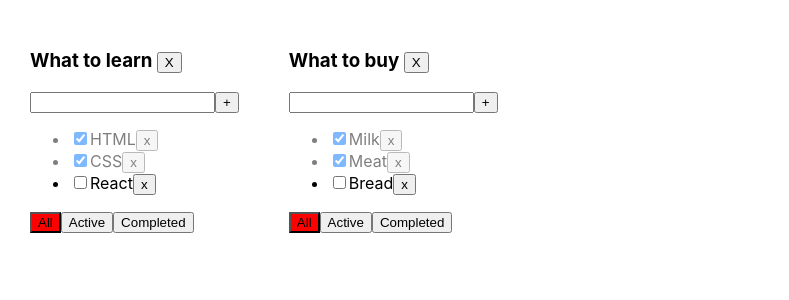
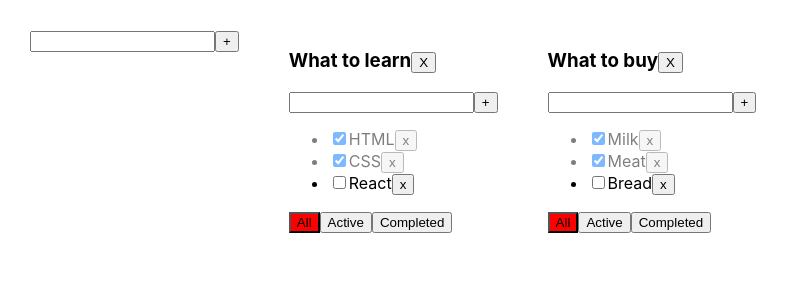
Before and after one commit to Ivan-1988/ToDoList, a React (Create React App) app: page / in a window 1280 px wide. Shown: the top 300 px of the page, without its empty margins (0-789 px from the left). Built offline with nearby package versions, Linux system fonts and the light colour scheme.

Commit message:
sixth step

```diff
--- /dev/null
+++ b/src/AddItemForm.tsx
@@ -0,0 +1,47 @@
+import React, {useState, KeyboardEvent, ChangeEvent} from 'react';
+
+type AddItemFormPropsType = {
+    addItem: (title: string) => void
+}
+
+function AddItemForm(props: AddItemFormPropsType) {
+    const [title, setTitle] = useState('')
+    const [error, setError] = useState<boolean>(false)
+
+    const onChangeTitle = (e: ChangeEvent<HTMLInputElement>) => {
+        setTitle(e.currentTarget.value)
+        setError(false)
+    }
+    const onClickAddItem = () => {
+        const trimmedTitle = title.trim()
+        if (trimmedTitle) {
+            props.addItem(trimmedTitle)
+        } else {
+            setError(true)
+        }
+        setTitle('')
+
+    }
+    const onKeyPressAddItem = (e: KeyboardEvent<HTMLInputElement>) => {
+        if (e.key === 'Enter'){
+            onClickAddItem()
+        }
+    }
+    const errorMessage = error
+        ? <div className={'error-message'}>Title is required!</div>
+        : null
+
+    return(
+        <div>
+            <input className={error ? 'error' : ''}
+                   value={title} //https://learn-reactjs.ru/basics/forms
+                   onChange={onChangeTitle}
+                   onKeyPress={onKeyPressAddItem}
+            />
+            <button onClick={onClickAddItem}>+</button>
+            {errorMessage}
+        </div>
+    )
+}
+
+export default AddItemForm;
--- a/src/App.tsx
+++ b/src/App.tsx
@@ -2,6 +2,7 @@ import React, {useState} from 'react';
 import './App.css';
 import TodoList from "./TodoList";
 import {v1} from "uuid";
+import AddItemForm from "./AddItemForm";
 
 
 export type TaskType = {
@@ -64,6 +65,11 @@ function App() {
         setTasks({...tasks})
     }
 
+    function changeTaskTitle(taskID: string, newTitle: string, TodoListID: string) {
+        tasks[TodoListID] = tasks[TodoListID].map(t => (t.id === taskID ? {...t, title: newTitle} : t))
+        setTasks({...tasks})
+    }
+
     function changeFilter(value: FilterValuesType, TodoListID: string) {
         setTodoLists(todoLists.map(tl => tl.id === TodoListID ? {...tl, filter: value} : tl))
     }
@@ -71,6 +77,17 @@ function App() {
     function removeTodoList(todoListID: string){
         setTodoLists(todoLists.filter(tl => tl.id !== todoListID))
         delete tasks[todoListID]
+    }
+
+    function addTodoList (title: string){
+        const newTodoListID = v1()
+        const newTodoList: TodoListType = {id: newTodoListID, title, filter: 'all'}
+        setTodoLists([...todoLists, newTodoList])
+        setTasks({...tasks, [newTodoListID]: []})
+    }
+
+    function changeTodoListTitile(title: string, TodoListID: string) {
+        setTodoLists(todoLists.map(tl => tl.id === TodoListID ? {...tl, title: title} : tl))
     }
 
 //UI
@@ -98,12 +115,15 @@ function App() {
                 removeTodoList={removeTodoList}
                 changeFilter={changeFilter}
                 changeTaskStatus={changeTaskStatus}
+                changeTaskTitle={changeTaskTitle}
+                changeTodoListTitle={changeTodoListTitile}
             />
         )
     })
 
     return (
         <div className="App">
+            <AddItemForm addItem={addTodoList}/>
             {todoListsComponents}
         </div>
     );
--- /dev/null
+++ b/src/EditableSpan.tsx
@@ -0,0 +1,32 @@
+import React, {useState, KeyboardEvent, ChangeEvent} from 'react';
+
+type EditableSpanPropsType = {
+    title: string
+    changeTitle: (title: string) => void
+}
+
+function EditableSpan(props: EditableSpanPropsType){
+    const [editMode, setEditMode] = useState<boolean>(false)
+    const [title, setTitle] = useState(props.title)
+
+    const onEditMode = () => setEditMode(true)
+    const offEditMode = () => {
+        setEditMode(false)
+        props.changeTitle(title)
+    }
+    const onChangeTitle = (e: ChangeEvent<HTMLInputElement>) => setTitle(e.currentTarget.value)
+
+
+    return(
+        editMode
+        ? <input
+            value={title}
+            autoFocus={true}
+            onChange={onChangeTitle}
+            onBlur={offEditMode}
+            />
+        : <span onDoubleClick={onEditMode}>{props.title}</span>
+    )
+}
+
+export default EditableSpan;
--- a/src/TodoList.tsx
+++ b/src/TodoList.tsx
@@ -1,5 +1,7 @@
 import React, {useState, KeyboardEvent, ChangeEvent} from 'react';
 import {FilterValuesType, TaskType} from "./App";
+import AddItemForm from "./AddItemForm";
+import EditableSpan from "./EditableSpan";
 
 type TodoListPropsType = {
     todoListID: string
@@ -11,17 +13,23 @@ type TodoListPropsType = {
     removeTodoList: (todoListID: string) => void
     changeFilter: (value: FilterValuesType, TodoListID: string) => void
     changeTaskStatus: (taskID: string, newIsDoneValue: boolean, TodoListID: string) => void
+    changeTaskTitle: (taskID: string, newTitle: string, TodoListID: string) => void
+    changeTodoListTitle: (title: string, TodoListID: string) => void
 }
 
 function TodoList(props: TodoListPropsType) {
     const {filter} = props
     // const filter = props.filter
 
-    const [title, setTitle] = useState('')
-    const [error, setError] = useState<boolean>(false)
+/*    const [title, setTitle] = useState('')
+    const [error, setError] = useState<boolean>(false)*/
     const tasksJSXElements = props.tasks.map( t => {
         const removeTask = () => props.removeTask(t.id, props.todoListID)
-        const changeTaskStatus = (e: ChangeEvent<HTMLInputElement>) => props.changeTaskStatus(t.id, e.currentTarget.checked, props.todoListID)
+        const changeTaskStatus = (e: ChangeEvent<HTMLInputElement>) =>
+            props.changeTaskStatus(t.id, e.currentTarget.checked, props.todoListID)
+        const changeTaskTitle = (title: string) =>
+            props.changeTaskTitle(t.id, title, props.todoListID)
+
         return (
                 <li className={t.isDone ? 'is-done' : ''}>
                     <input
@@ -29,7 +37,8 @@ function TodoList(props: TodoListPropsType) {
                         type="checkbox"
                         checked={t.isDone}
                     />
-                    <span>{t.title}</span>
+                    {/*<span>{t.title}</span>*/}
+                    <EditableSpan title={t.title} changeTitle={changeTaskTitle}/>
                     <button onClick={ removeTask }>x</button>
                 </li>
         )
@@ -37,7 +46,7 @@ function TodoList(props: TodoListPropsType) {
 
 
 
-    const onClickAddTask = () => {
+ /*   const onClickAddTask = () => {
         const trimmedTitle = title.trim()
         if (trimmedTitle) {
             props.addTask(trimmedTitle, props.todoListID)
@@ -46,31 +55,37 @@ function TodoList(props: TodoListPropsType) {
         }
         setTitle('')
 
-    }
+    }*/
 
-    const onKeyPressAddTask = (e: KeyboardEvent<HTMLInputElement>) => {
+/*    const onKeyPressAddTask = (e: KeyboardEvent<HTMLInputElement>) => {
         if (e.key === 'Enter'){
             onClickAddTask()
         }
-    }
-    const onChangeTitle = (e: ChangeEvent<HTMLInputElement>) => {
+    }*/
+/*    const onChangeTitle = (e: ChangeEvent<HTMLInputElement>) => {
         setTitle(e.currentTarget.value)
         setError(false)
-    }
+    }*/
 
     const onClickAllFilter = () => props.changeFilter('all', props.todoListID)
     const onClickActiveFilter = () => props.changeFilter('active', props.todoListID)
     const onClickCompletedFilter = () => props.changeFilter('completed', props.todoListID)
     const onClickremoveTodoList = () => props.removeTodoList(props.todoListID)
-    const errorMessage = error
+    const addTask = (title: string) => props.addTask(title, props.todoListID)
+    const changeTodoListTitle = (title: string) => props.changeTodoListTitle(title, props.todoListID)
+/*    const errorMessage = error
         ? <div className={'error-message'}>Title is required!</div>
-        : null
+        : null*/
 
 
     return (
         <div>
-            <h3>{props.title} <button onClick={onClickremoveTodoList}>X</button> </h3>
-            <div>
+            <h3>
+                <EditableSpan title={props.title} changeTitle={changeTodoListTitle}/>
+                <button onClick={onClickremoveTodoList}>X</button>
+            </h3>
+            <AddItemForm addItem={addTask}/>
+{/*            <div>
                 <input className={error ? 'error' : ''}
                     value={title} //https://learn-reactjs.ru/basics/forms
                     onChange={onChangeTitle}
@@ -78,17 +93,20 @@ function TodoList(props: TodoListPropsType) {
                 />
                 <button onClick={onClickAddTask}>+</button>
                 {errorMessage}
-            </div>
+            </div>*/}
             <ul>
                 {tasksJSXElements}
             </ul>
             <div>
                 <button className={filter === 'all' ? 'active-filter' : ''}
-                        onClick={onClickAllFilter}>All</button>
+                        onClick={onClickAllFilter}>
+                    All</button>
                 <button className={filter === 'active' ? 'active-filter' : ''}
-                        onClick={onClickActiveFilter}>Active</button>
+                        onClick={onClickActiveFilter}>
+                    Active</button>
                 <button className={filter === 'completed' ? 'active-filter' : ''}
-                        onClick={onClickCompletedFilter}>Completed</button>
+                        onClick={onClickCompletedFilter}>
+                    Completed</button>
             </div>
         </div>
     )
```
